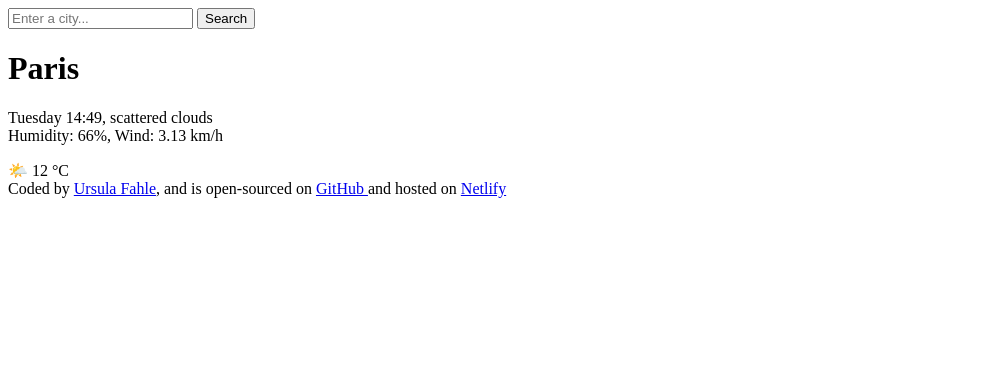
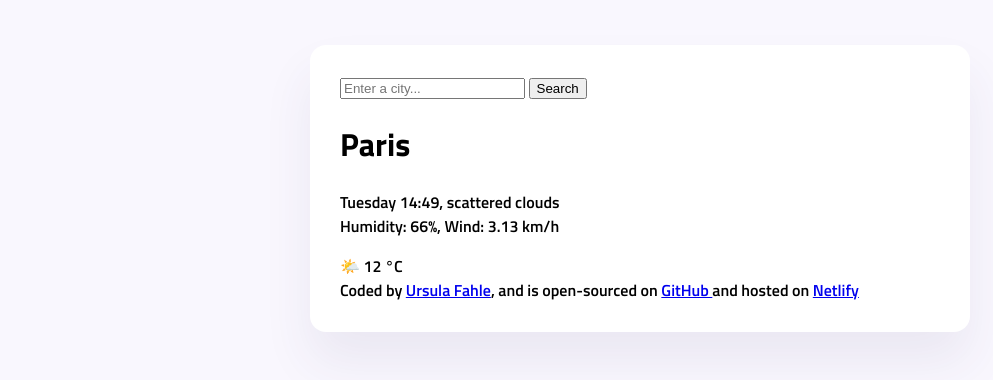
Before and after one commit to ursulafahle/MyWeatherApp, a plain HTML site: page index.html in a window 1280 px wide. Shown: the whole page, without its empty margins (0-993 px from the left). Drawn offline with Linux system fonts and the light colour scheme.

Commit message:
styling weather app

```diff
--- a/index.html
+++ b/index.html
@@ -3,9 +3,17 @@
   <head>
     <meta charset="UTF-8" />
     <meta name="viewport" content="width=device-width, initial-scale=1.0" />
+    <link rel="stylesheet" href="src/style.css" />
+    <link rel="preconnect" href="https://fonts.googleapis.com" />
+    <link rel="preconnect" href="https://fonts.gstatic.com" crossorigin />
+    <link
+      href="https://fonts.googleapis.com/css2?family=Bebas+Neue&family=Roboto:ital,wght@0,100;0,300;0,400;0,500;0,700;0,900;1,100;1,300;1,400;1,500;1,700;1,900&family=Titillium+Web:ital,wght@0,600;0,700;0,900;1,400;1,600;1,700&display=swap"
+      rel="stylesheet"
+    />
     <title>Ursel's Weather App</title>
   </head>
   <body>
+    <div class="box">
       <header>
         <input type="search" placeholder="Enter a city..." required />
         <input type="submit" value="Search" />
@@ -21,8 +29,8 @@
       </main>
       <footer>
         Coded by
-      <a href="https://github.com/ursulafahle" target="_blank">Ursula Fahle</a>,
-      and is open-sourced on
+        <a href="https://github.com/ursulafahle" target="_blank">Ursula Fahle</a
+        >, and is open-sourced on
         <a href="https://github.com/ursulafahle/MyWeatherApp" target="_blank"
           >GitHub
         </a>
@@ -31,5 +39,6 @@
           Netlify</a
         >
       </footer>
+    </div>
   </body>
 </html>
--- /dev/null
+++ b/src/style.css
@@ -0,0 +1,12 @@
+body {
+  background-color: rgb(249, 247, 254);
+  font-family: "Titillium Web", sans-serif;
+}
+.box {
+  background-color: white;
+  max-width: 600px;
+  margin: 45px auto;
+  padding: 30px;
+  box-shadow: rgba(65, 50, 100, 0.08) 0px 30px 50px 0px;
+  border-radius: 16px;
+}
```
Lines whose indentation alone changed are shown as unchanged.
